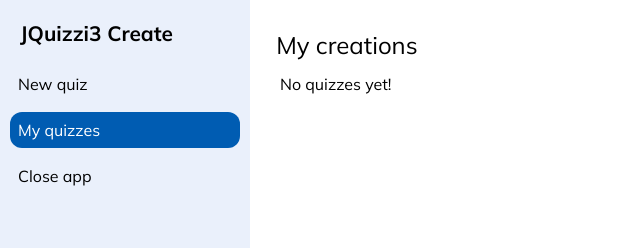
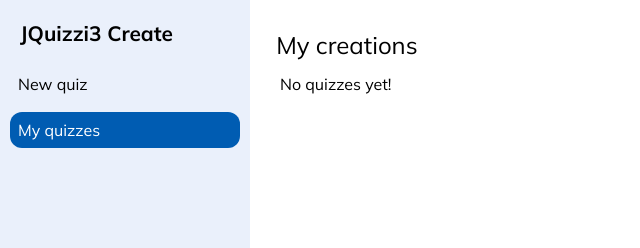
Before and after one commit to Jamesy-tech/JQuizzi3, a plain HTML site: page index.html in a window 1280 px wide. Shown: the top 248 px of the page, 0-640 px from the left. Drawn offline with Linux system fonts and the light colour scheme; a web font is replaced by a local one.

Commit message:
Update index.html

```diff
--- a/index.html
+++ b/index.html
@@ -194,7 +194,7 @@
 
     <a id="navHome" class="active">My quizzes</a>
 
-   <button class="exit-quiz" onclick="window.close(); window.location.href = 'https://jamesy-tech.github.io/jamesy-creator/';">Close app</button>
+  <!-- <button class="exit-quiz" onclick="window.close(); window.location.href = 'https://jamesy-tech.github.io/jamesy-creator/';">Close app</button> -->
 
   </nav>
   <main id="main">
```
